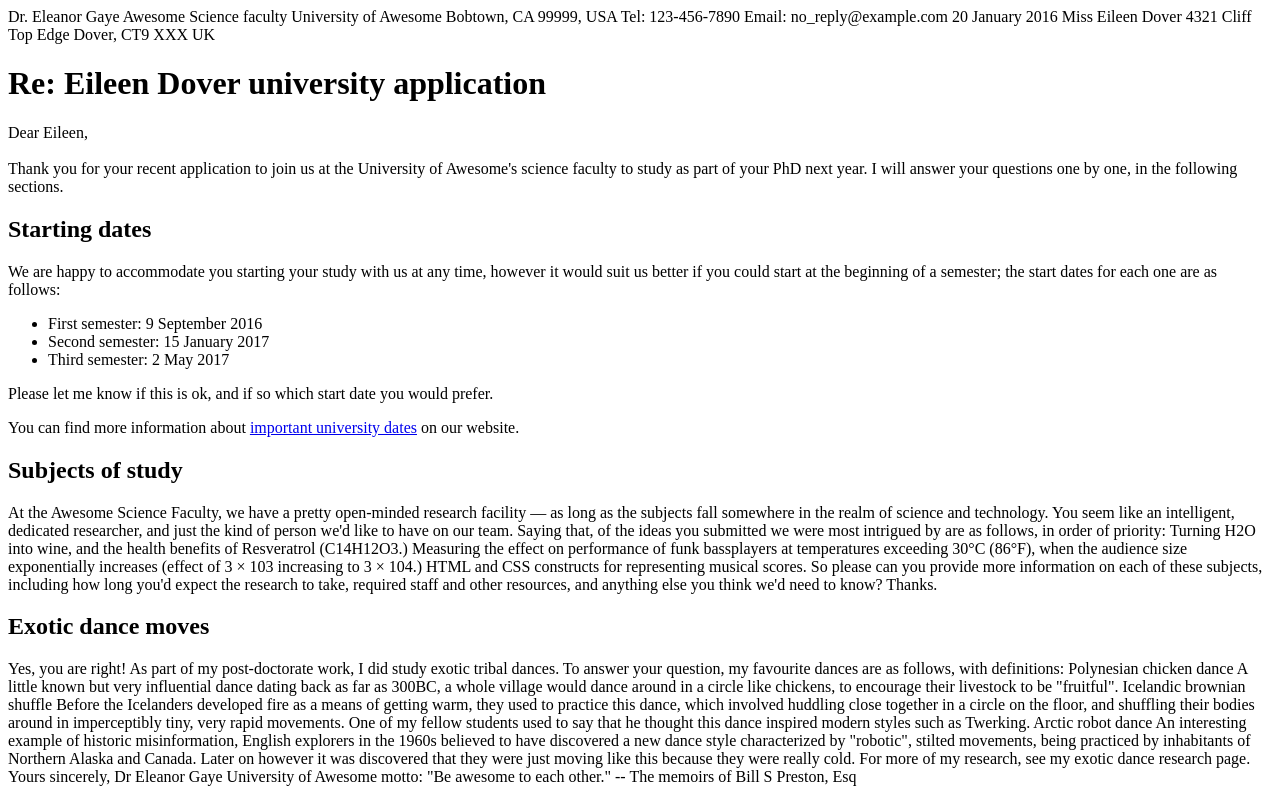
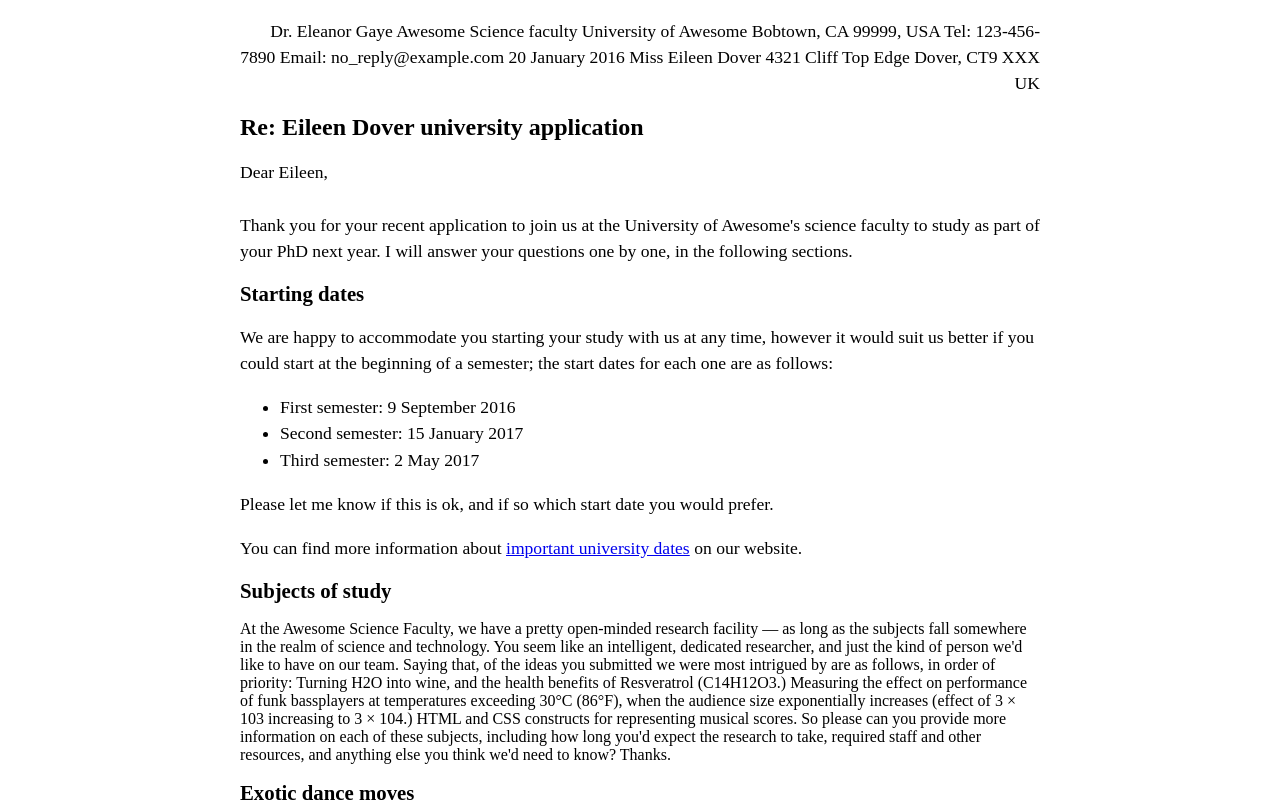
Before and after one commit to CarlosCarvalhoC/INF1206, a plain HTML site: page assignment1/part1/index.html in a window 1280 px wide. Shown: the top 808 px of the page. Drawn offline with Linux system fonts and the light colour scheme.

Commit message:
Changes to the CSS

```diff
--- a/assignment1/part1/index.html
+++ b/assignment1/part1/index.html
@@ -7,6 +7,7 @@
     <link rel="stylesheet" href="./styles.css">
 </head>
 <body>
+    <p class = "sender-column">
     Dr. Eleanor Gaye
     Awesome Science faculty
     University of Awesome
@@ -21,7 +22,7 @@
     4321 Cliff Top Edge
     Dover, CT9 XXX
     UK
-
+</p>
 
     <h1>Re: Eileen Dover university application</h1>
 
--- a/assignment1/part1/styles.css
+++ b/assignment1/part1/styles.css
@@ -0,0 +1,32 @@
+body {
+    max-width: 800px;
+    margin: 0 auto;
+}
+
+.sender-column {
+    text-align: right;
+}
+
+h1 {
+    font-size: 1.5em;
+}
+
+h2 {
+    font-size: 1.3em;
+}
+
+p,
+ul,
+ol,
+dl,
+address {
+    font-size: 1.1em;
+}
+
+p,
+li,
+dd,
+dt,
+address {
+    line-height: 1.5;
+}
```
